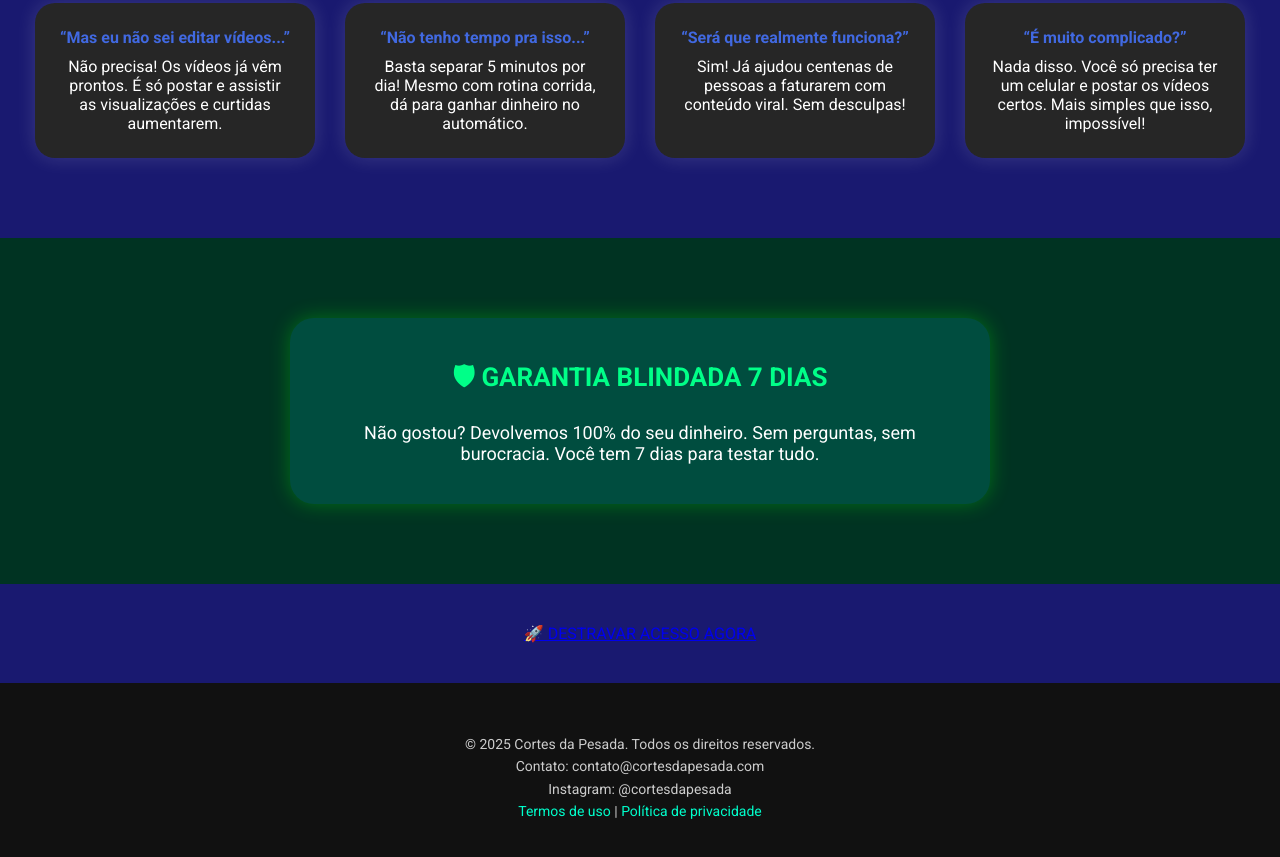
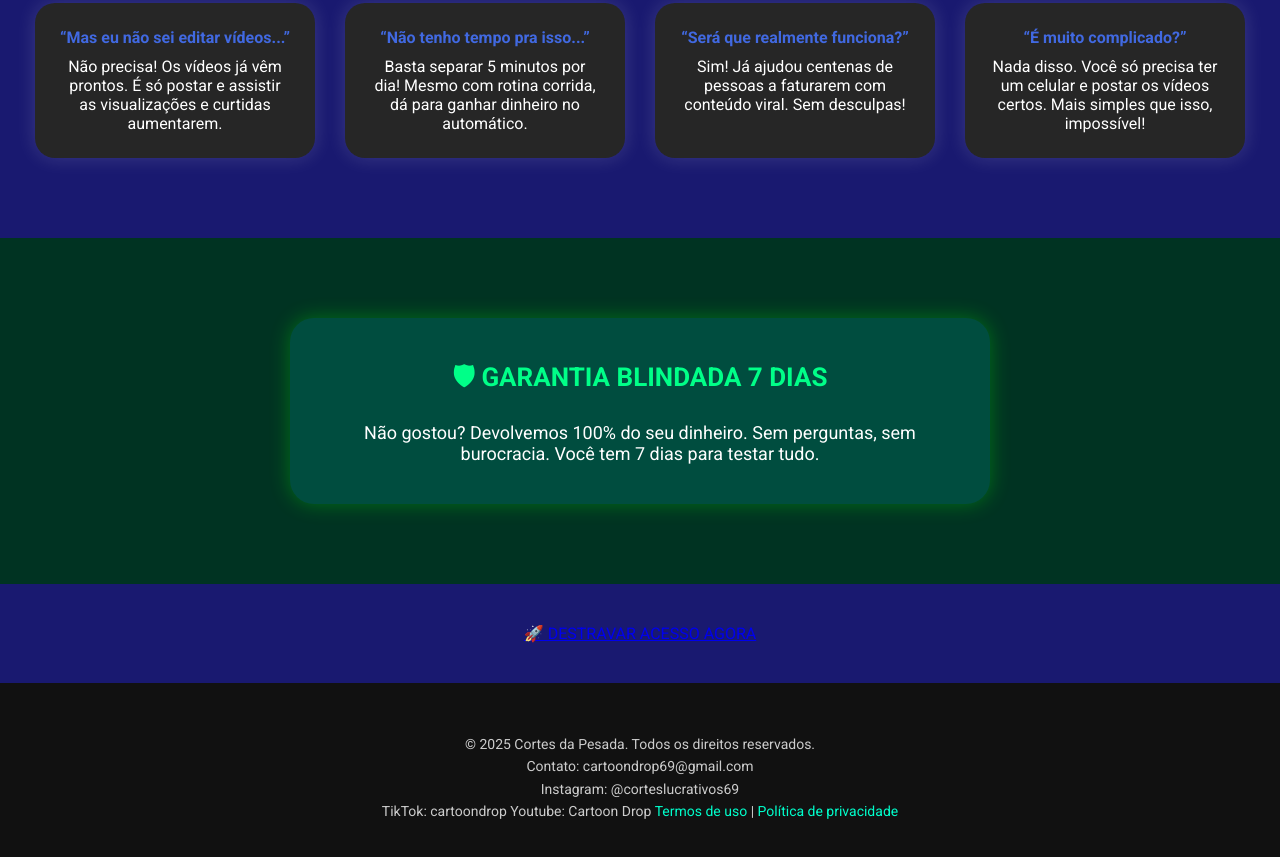
Before and after one commit to Pietro1921/Cortes, a plain HTML site: page index.html in a window 1280 px wide. Shown: the part 2580-3437 px from the top of the page. Drawn offline with Linux system fonts and the light colour scheme; a script that the page names is missing.

Commit message:
Atualizações no footer

```diff
--- a/index.html
+++ b/index.html
@@ -150,8 +150,10 @@
   <footer>
     <div class="info">
       &copy; 2025 Cortes da Pesada. Todos os direitos reservados.<br>
-      Contato: contato@cortesdapesada.com<br>
-      Instagram: @cortesdapesada<br>
+      Contato: cartoondrop69@gmail.com<br>
+      Instagram: @corteslucrativos69<br>
+      TikTok: cartoondrop
+      Youtube: Cartoon Drop
       <a href="#">Termos de uso</a> | <a href="#">Política de privacidade</a>
     </div>
   </footer>
```
